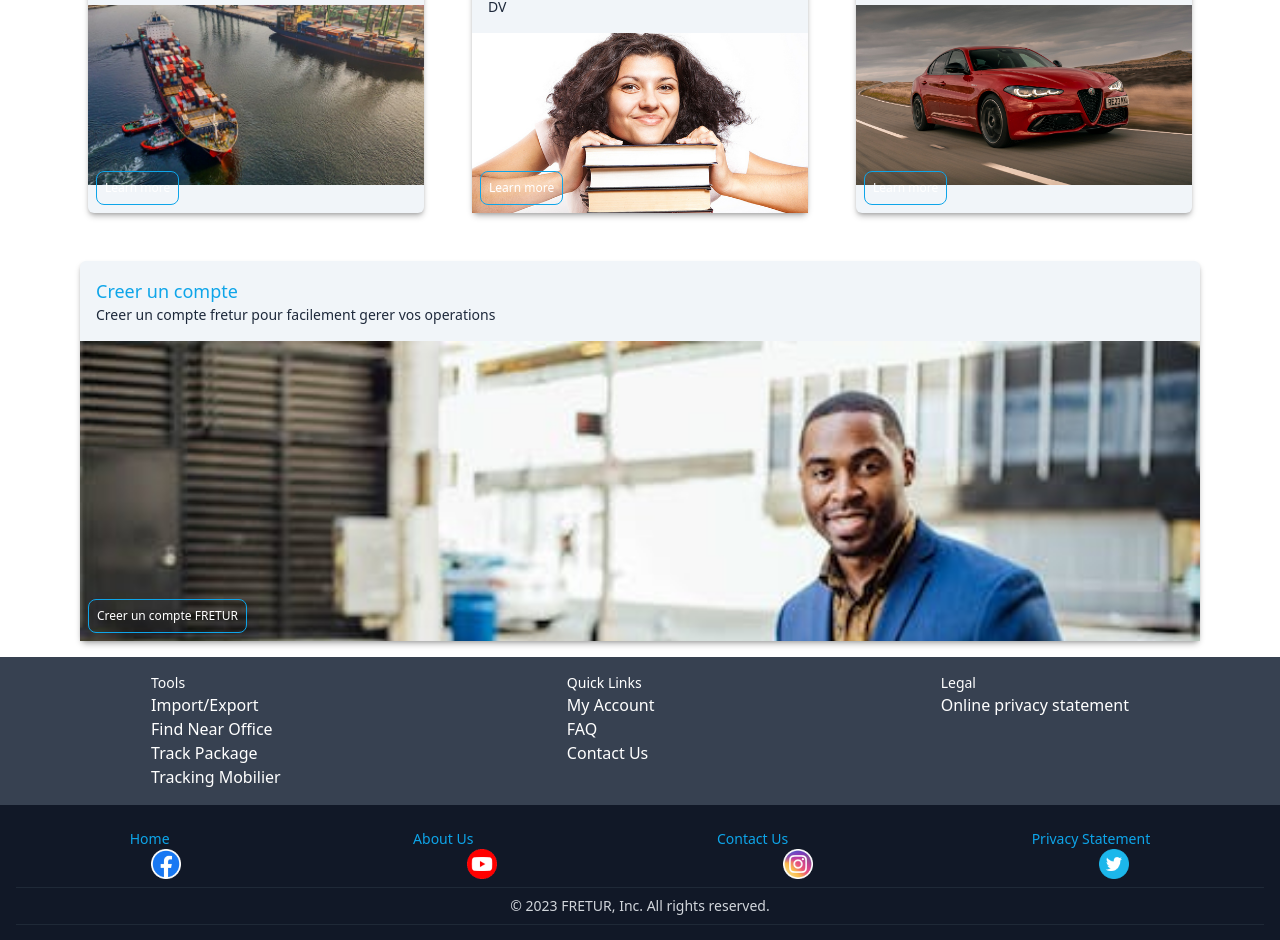
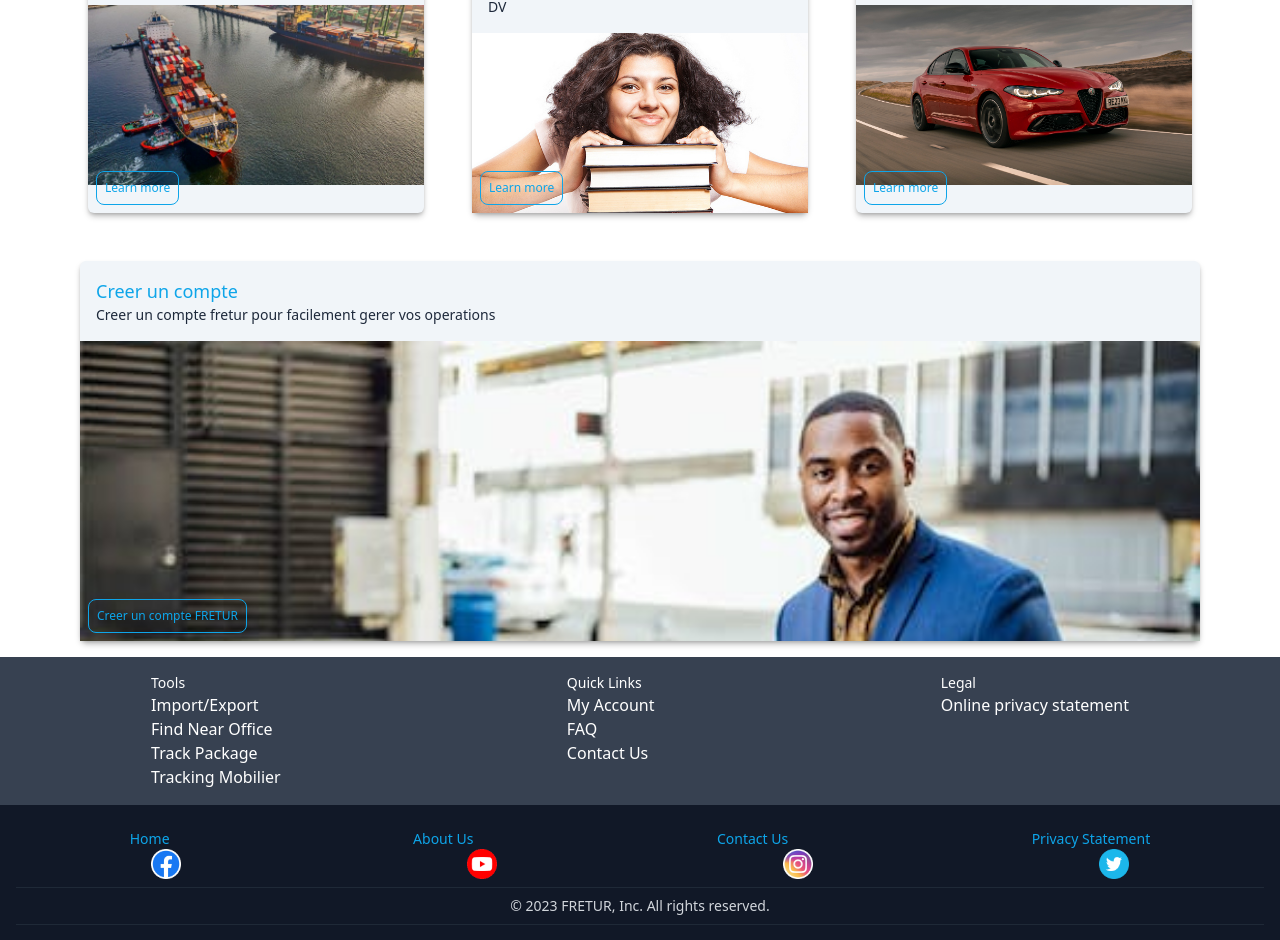
Before and after one commit to doctarhyf/fretur, a React (Vite) app: page / in a window 1280 px wide. Shown: the part 1126-2066 px from the top of the page. Built offline with nearby package versions, Linux system fonts and the light colour scheme.

Commit message:
gui fixes

```diff
--- a/src/pages/PageHome.jsx
+++ b/src/pages/PageHome.jsx
@@ -17,7 +17,7 @@ function HomePageCard({ data, grow }) {
         grow ? " grow" : ""
       }  md:w-[30%]   card pt-4 bg-slate-100 shadow-md shadow-black/25 mt-4 rounded-md`}
     >
-      <div className="absolute bottom-0 p-2 m-2 text-xs hover:bg-sky-500 transition-all  text-white rounded-lg border border-sky-500">
+      <div className="absolute bottom-0 p-2 m-2 text-xs hover:bg-sky-500 transition-all  text-sky-500 hover:text-white rounded-lg border  border-sky-500">
         <NavLink to={path}>{btnText}</NavLink>
       </div>
       <div className="mx-4 text-lg text-sky-500">{title}</div>
```
